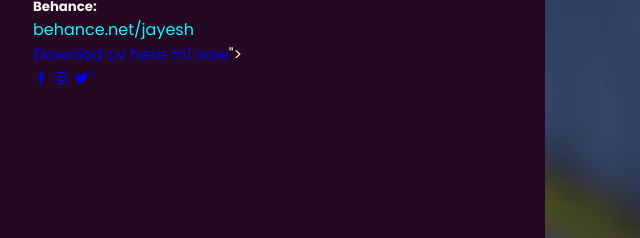
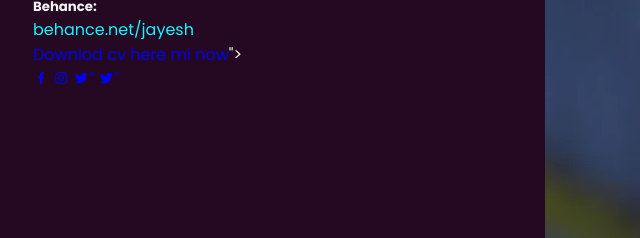
Before and after one commit to jayesh410/myportfolio, a plain HTML site: page index.html in a window 1280 px wide. Shown: the part 327-565 px from the top of the page, 95-735 px from the left. Drawn offline with nearby package versions, Linux system fonts and the light colour scheme.

Commit message:
added icon

```diff
--- a/index.html
+++ b/index.html
@@ -60,6 +60,7 @@
             <a href="#"><i class='bx bxl-facebook'></i></a>
             <a href="#"><i class='bx bxl-instagram'></i></a>
             <a href="#"><i class='bx bxl-twitter'></i>"
+                <a href="#"><i class='bx bxl-twitter'></i>"
 
          </div>
     </div>
```
